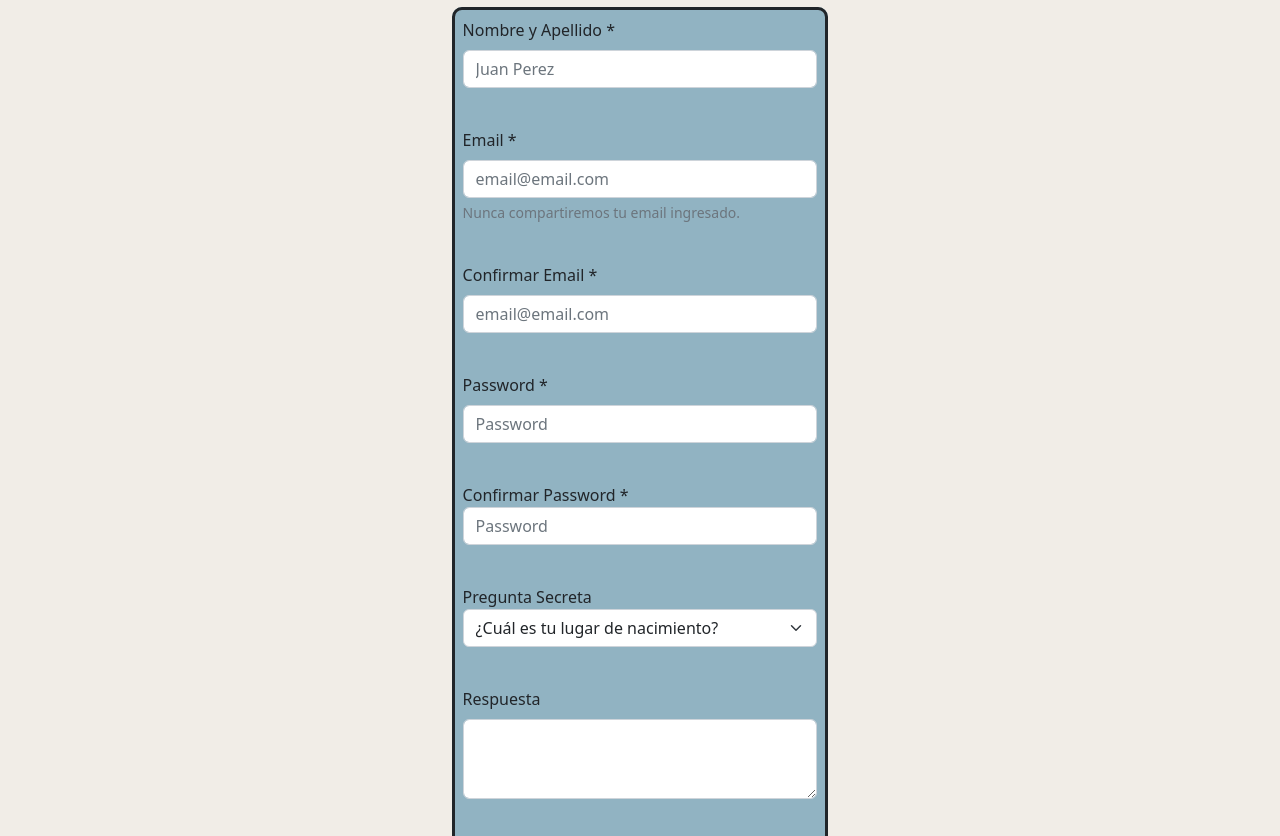
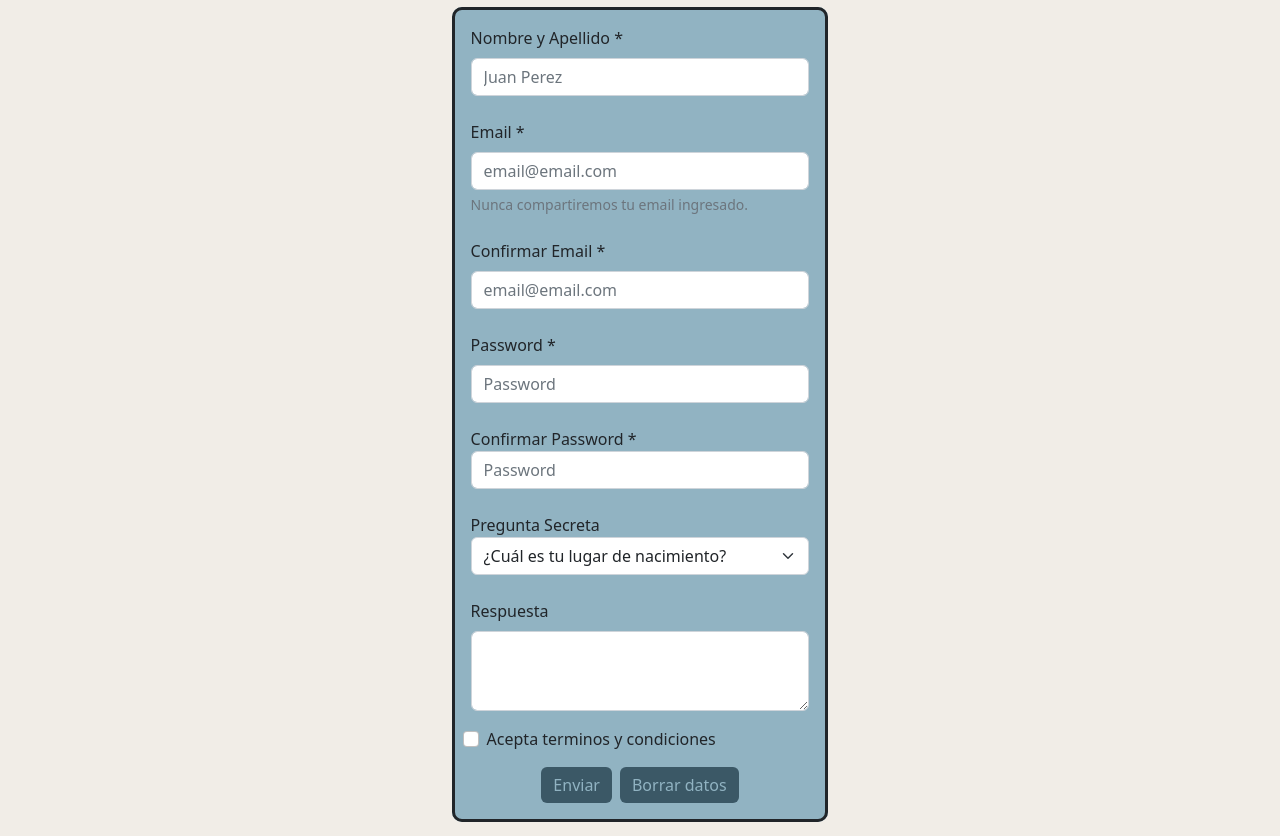
Before and after one commit to Estefaniasegovia/CursoCoder, a plain HTML site: page Views/registrar.html in a window 1280 px wide. Shown: the part 190-1026 px from the top of the page. Drawn offline with nearby package versions, Linux system fonts and the light colour scheme.

Commit message:
mejoras de entrega anterior

```diff
--- a/Views/registrar.html
+++ b/Views/registrar.html
@@ -52,33 +52,28 @@
         </div>
         <form class="container-fluid">
             <fieldset class="formRegistrar m-auto">
-                <div class="m-2">
+                <div class="m-2 p-2">
                     <label for="name" class="form-label">Nombre y Apellido *</label>
                     <input class="form-control" types="text" id="name" placeholder="Juan Perez" required>
                 </div>
-                <br>
-                <div class="m-2">
+                <div class="m-2 p-2">
                     <label for="exampleEmail" class="form-label">Email *</label>
                     <input class="form-control" type="email" id="email" placeholder="email@email.com" aria-describedby="emailHelp" required>
                     <div id="emailHelp" class="form-text">Nunca compartiremos tu email ingresado.</div>
                 </div>
-                <br>
-            <div  class="m-2">
+                <div  class="m-2 p-2">
                     <label for="confemail" class="form-label">Confirmar Email *</label>
                     <input class="form-control" type="email" id="confemail" placeholder="email@email.com" aria-describedby="emailHelp"  required>
                 </div>
-            <br>
-            <div  class="m-2">
+                <div  class="m-2 p-2">
                     <label for="pass" class="form-label">Password *</label>
                     <input class="form-control" type="password" placeholder="Password"  id="pass" required>
                 </div>
-            <br>
-            <div class="m-2">
+                <div class="m-2 p-2">
                     <label for="passc">Confirmar Password *</label>
                     <input class="form-control" type="password" placeholder="Password"  id="passc" required>
                 </div>
-            <br>
-            <div class="m-2">
+                <div class="m-2 p-2">
                     <label for="preg">Pregunta Secreta</label>
                     <select name="preg" id="preg" class="form-select">
                         <option value="1">¿Cuál es tu lugar de nacimiento?</option>
@@ -87,18 +82,15 @@
                         <option value="4">Nombre de tu película favorita</option>
                     </select>
                 </div>
-            <br>
-            <div class="m-2">
+                <div class="m-2 p-2">
                     <label class="form-label" for="respuesta">Respuesta</label>
                     <textarea class="form-control" id="respuesta" rows="3"></textarea>
                 </div>
-            <br>
                 <div  class="m-2 form-check">
                     <label class="form-check-label" for="terminos">Acepta terminos y condiciones</label>
                     <input class="form-check-input" type="checkbox" id="terminos" value="1" required>
                 </div>
-            <br>
-            <div class="button d-md-flex justify-content-md-center mb-2 gap-2 ">
+                <div class="button d-md-flex justify-content-md-center mb-2 gap-2 p-2">
                     <button class="btn botonP" type="submit">Enviar</button>
                     <button class="btn botonP" type="reset">Borrar datos</button>
                 </div>
```
Also changed, not shown: Views/contacto.html (+4 -4 lines), Views/nosotros.html (+8 -1 lines), index.html (+2 -2 lines). Lines whose indentation alone changed are shown as unchanged.
